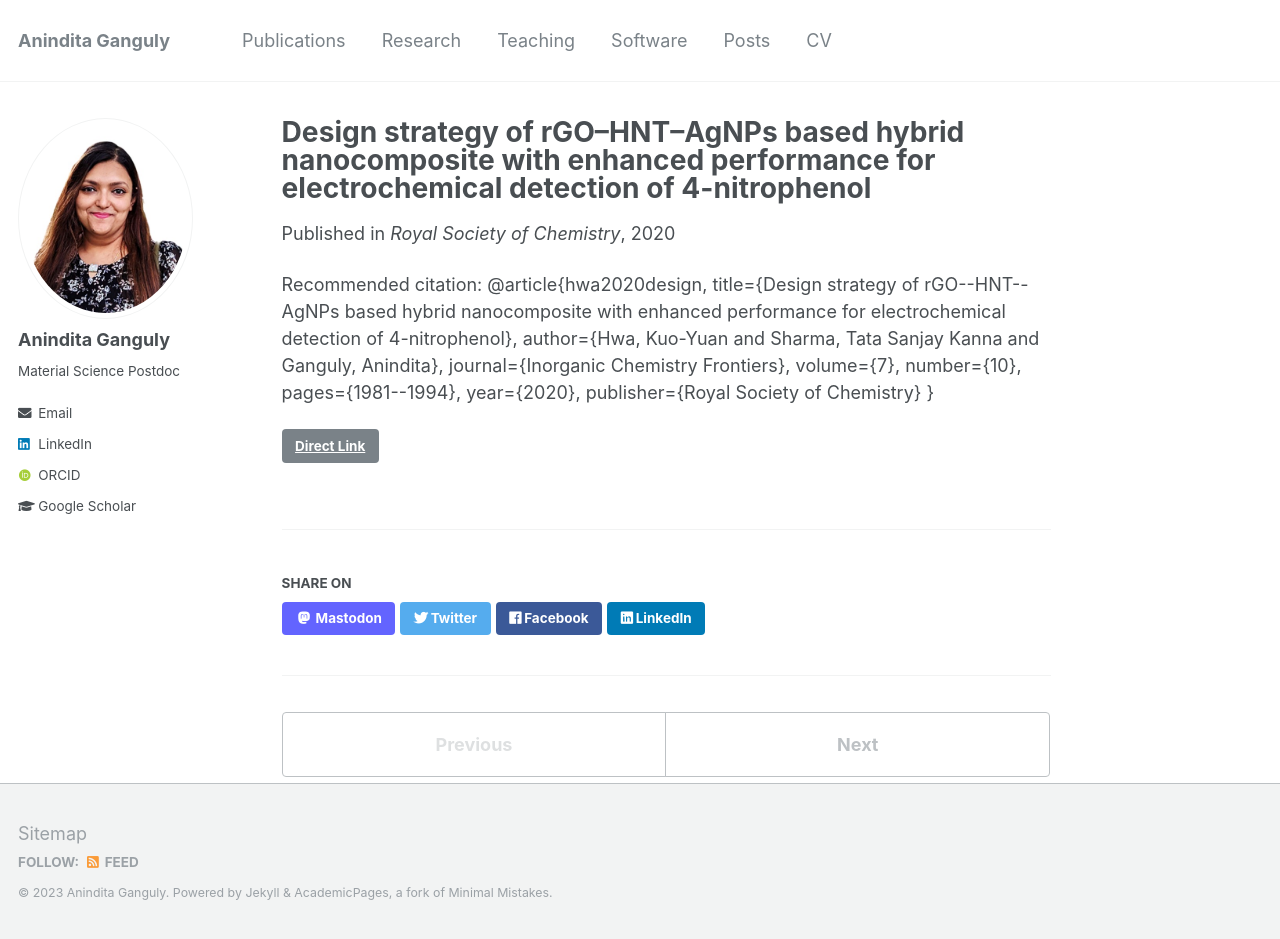
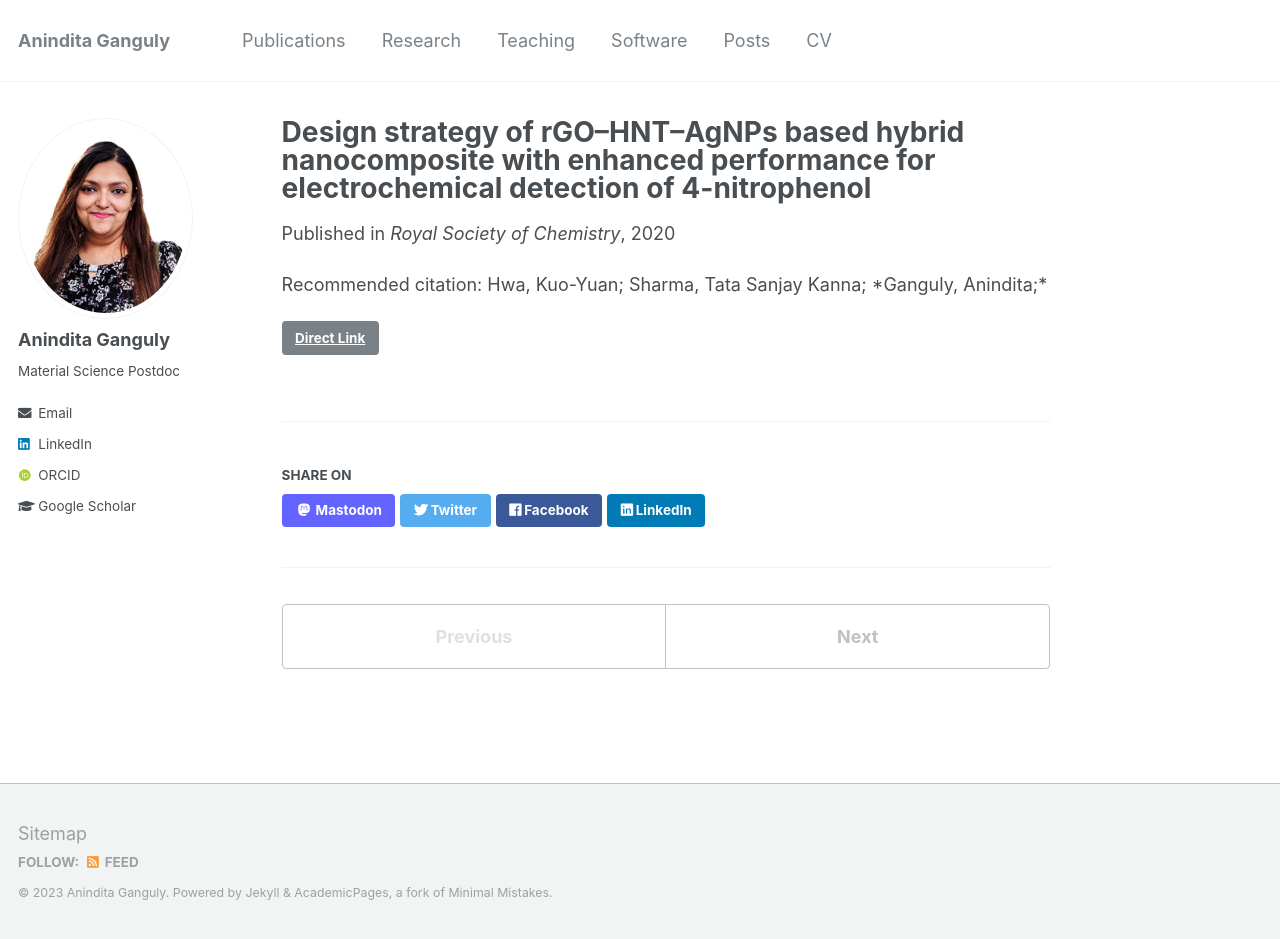
Before and after one commit to AbhisekGanguly/aninditaganguly, a Jekyll site: the page built from _publications/2020-Design-Strategy-og-rGO.md, in a window 1280 px wide and 939 px high. Built offline with Jekyll 4.4.1, drawn with Linux system fonts in a browser that asks for light colours; some web fonts are replaced.

Commit message:
publication edited

```diff
--- a/_publications/2020-Design-Strategy-og-rGO.md
+++ b/_publications/2020-Design-Strategy-og-rGO.md
@@ -5,14 +5,5 @@ permalink: /publication/2020-Design-Strategy-og-rGO
 date: 2020-06-08
 venue: 'Royal Society of Chemistry'
 link: 'https://doi.org/10.1039/D0QI00006J'
-citation: '@article{hwa2020design,
-  title={Design strategy of rGO--HNT--AgNPs based hybrid nanocomposite with enhanced performance for electrochemical detection of 4-nitrophenol},
-  author={Hwa, Kuo-Yuan and Sharma, Tata Sanjay Kanna and Ganguly, Anindita},
-  journal={Inorganic Chemistry Frontiers},
-  volume={7},
-  number={10},
-  pages={1981--1994},
-  year={2020},
-  publisher={Royal Society of Chemistry}
-}'
+citation: 'Hwa, Kuo-Yuan; Sharma, Tata Sanjay Kanna; *Ganguly, Anindita;*'
 ---
```
